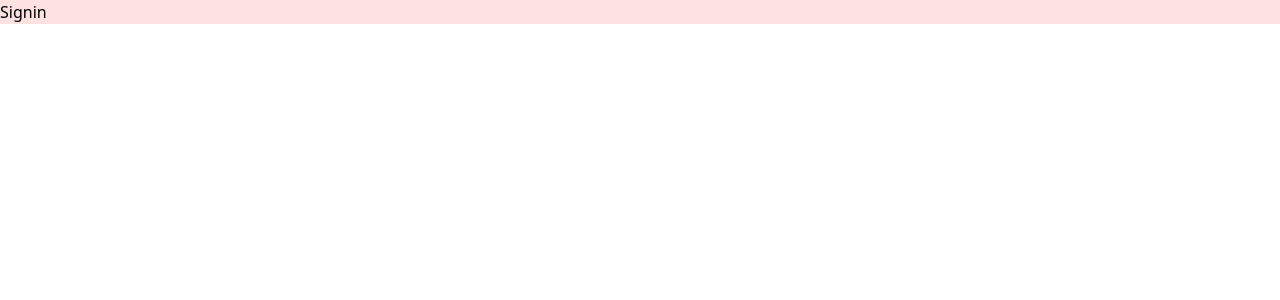
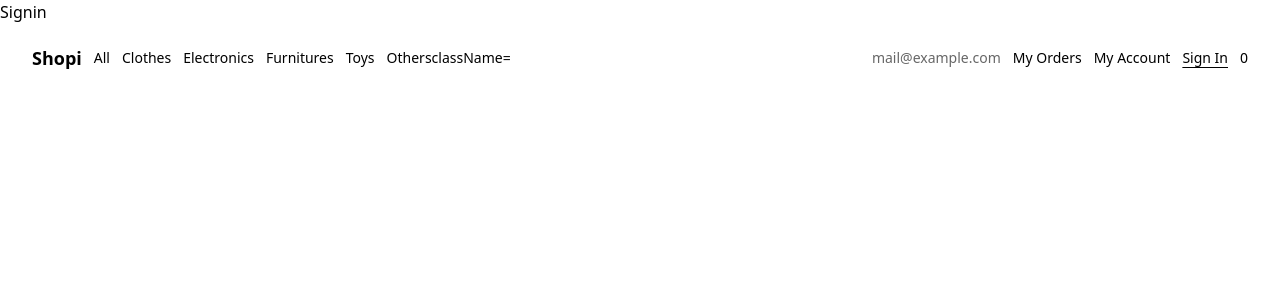
Before and after one commit to Ricardo-A14/react-vite, a React (Vite) app: page /sign-in in a window 1280 px wide. Shown: the top 300 px of the page. Built offline with nearby package versions, Linux system fonts and the light colour scheme.

Commit message:
[ADDED] Navbar (Main) (Stable).

```diff
--- /dev/null
+++ b/src/Components/Layout/index.jsx
@@ -0,0 +1,5 @@
+const Layout = () => {
+  return <div>Layout</div>;
+};
+
+export default Layout;
--- /dev/null
+++ b/src/Components/Navbar/index.jsx
@@ -0,0 +1,102 @@
+import { NavLink } from "react-router-dom";
+
+const Navbar = () => {
+  const activeStyle = "underline underline-offset-4";
+
+  return (
+    <nav className="flex justify-between items-center fixed z-2 w-full py-5 px-8 text-sm font-light">
+      <ul className="flex items-center gap-3">
+        <li className="font-semibold text-lg">
+          <NavLink to="/">Shopi</NavLink>
+        </li>
+
+        <li>
+          <NavLink
+            to="/all"
+            className={({ isActive }) => (isActive ? activeStyle : undefined)}
+          >
+            All
+          </NavLink>
+        </li>
+
+        <li>
+          <NavLink
+            to="/clothes"
+            className={({ isActive }) => (isActive ? activeStyle : undefined)}
+          >
+            Clothes
+          </NavLink>
+        </li>
+
+        <li>
+          <NavLink
+            to="/electronics"
+            className={({ isActive }) => (isActive ? activeStyle : undefined)}
+          >
+            Electronics
+          </NavLink>
+        </li>
+
+        <li>
+          <NavLink
+            className={({ isActive }) => (isActive ? activeStyle : undefined)}
+            to="/furnitures"
+          >
+            Furnitures
+          </NavLink>
+        </li>
+
+        <li>
+          <NavLink
+            className={({ isActive }) => (isActive ? activeStyle : undefined)}
+            to="/toys"
+          >
+            Toys
+          </NavLink>
+        </li>
+
+        <li>
+          <NavLink to="/others">Others</NavLink>
+          className={({ isActive }) => (isActive ? activeStyle : undefined)}
+        </li>
+      </ul>
+
+      <ul className="flex items-center gap-3">
+        <li className="text-black/60">
+          <NavLink>mail@example.com</NavLink>
+        </li>
+
+        <li>
+          <NavLink
+            className={({ isActive }) => (isActive ? activeStyle : undefined)}
+            to="/my-orders"
+          >
+            My Orders
+          </NavLink>
+        </li>
+
+        <li>
+          <NavLink
+            className={({ isActive }) => (isActive ? activeStyle : undefined)}
+            to="my-account"
+          >
+            My Account
+          </NavLink>
+        </li>
+
+        <li>
+          <NavLink
+            className={({ isActive }) => (isActive ? activeStyle : undefined)}
+            to="sign-in"
+          >
+            Sign In
+          </NavLink>
+        </li>
+
+        <li>0</li>
+      </ul>
+    </nav>
+  );
+};
+
+export default Navbar;
--- a/src/Pages/App/App.jsx
+++ b/src/Pages/App/App.jsx
@@ -6,6 +6,8 @@ import MyOrder from "../MyOrder";
 import MyOrders from "../MyOrders";
 import NotFound from "../NotFound";
 import SignIn from "../SignIn";
+
+import Navbar from "../../Components/Navbar";
 
 import "./App.css";
 
@@ -24,11 +26,10 @@ const AppRoutes = () => {
 
 function App() {
   return (
-    <div className="bg-red-100">
-      <BrowserRouter>
-        <AppRoutes />
-      </BrowserRouter>
-    </div>
+    <BrowserRouter>
+      <AppRoutes />
+      <Navbar />
+    </BrowserRouter>
   );
 }
 
```
